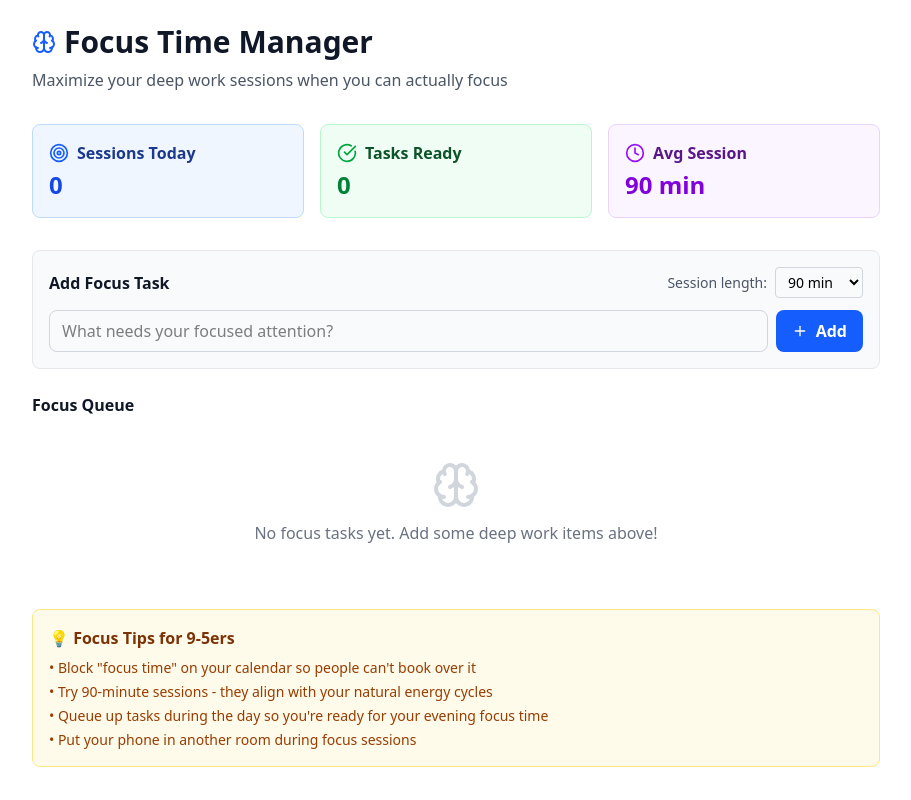
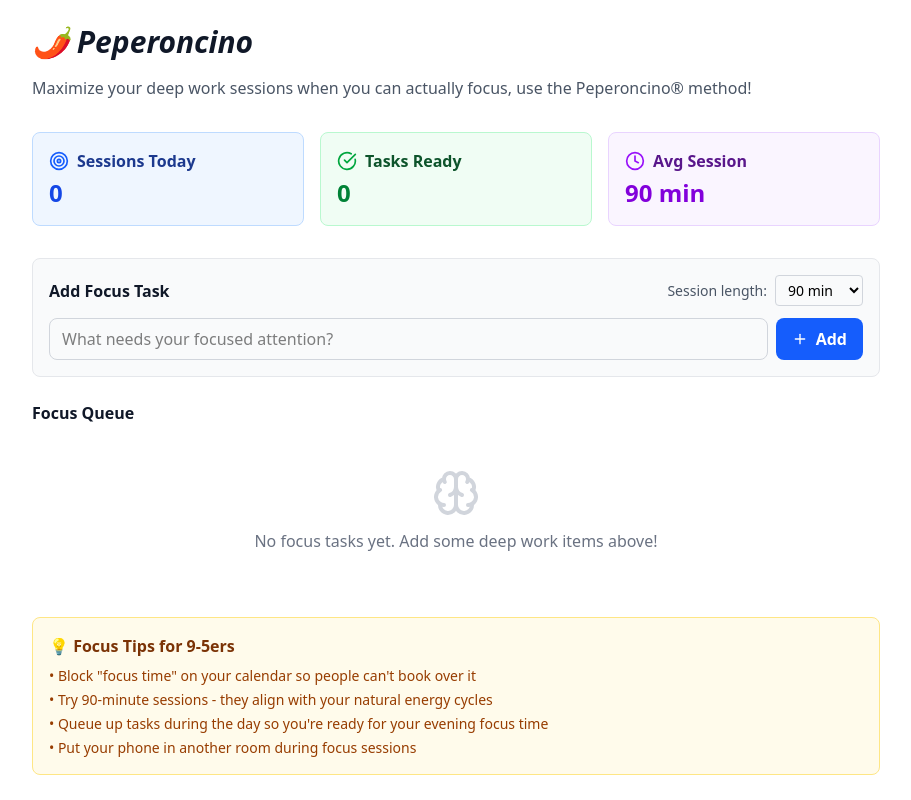
Before and after one commit to SeedyROM/peperoncino, a React (Vite) app: page / in a window 1280 px wide. Shown: the whole page, without its empty margins (184-1095 px from the left). Built offline with nearby package versions, Linux system fonts and the light colour scheme.

Commit message:
:hammer: Add some touchups

```diff
--- a/src/App.jsx
+++ b/src/App.jsx
@@ -195,12 +195,12 @@ const FocusTimeManager = () => {
   return (
     <div className="max-w-4xl mx-auto p-6 bg-white">
       <div className="mb-8">
-        <h1 className="text-3xl font-bold text-gray-900 mb-2 flex items-center gap-2">
-          <Brain className="text-blue-600" />
-          Focus Time Manager
+        <h1 className="text-3xl font-bold text-gray-900 mb-4 flex items-center gap-2 italic mb">
+          🌶️{"  "}Peperoncino
         </h1>
         <p className="text-gray-600">
-          Maximize your deep work sessions when you can actually focus
+          Maximize your deep work sessions when you can actually focus, use the
+          Peperoncino&reg; method!
         </p>
       </div>
 
--- a/src/main.jsx
+++ b/src/main.jsx
@@ -6,7 +6,7 @@ import App from "./App.jsx";
 
 createRoot(document.getElementById("root")).render(
   <StrictMode>
-    <Toaster />
+    <Toaster position="bottom-right" reverseOrder={false} />
     <App />
   </StrictMode>
 );
```
